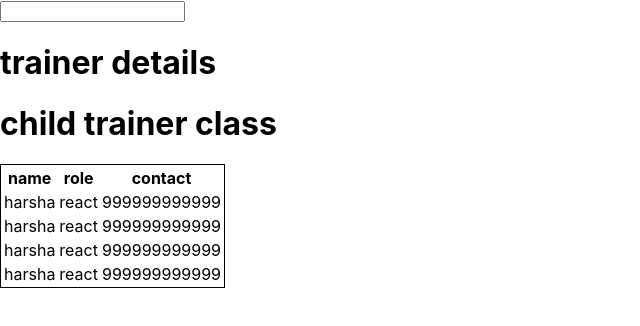
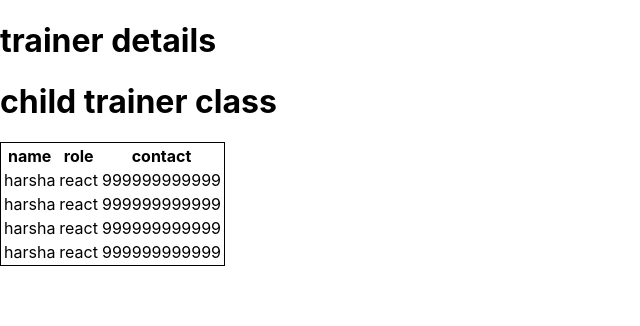
Before and after one commit to Harsha979/Harsha979.github.io, a React (Create React App) app: page /trainer in a window 1280 px wide. Shown: the top 326 px of the page, without its empty margins (0-640 px from the left). Built offline with nearby package versions, Linux system fonts and the light colour scheme.

Commit message:
commented text

```diff
--- a/src/components/classComponent.js
+++ b/src/components/classComponent.js
@@ -24,7 +24,7 @@ class Trainerdetails extends React.Component {
     render(){
         return(
             <div>
-              <input type="text" onChange={(e)=>this.setValue(e)}></input>
+              {/* <input type="text" onChange={(e)=>this.setValue(e)}></input> */}
                 <h1 style={{color:this.state.color}}>{this.state.value}</h1>
                 {this.state.value==="trainer details" ?<ChildTrainerClass />:<div/>}
                 <table style={{border:"1px solid black"}}>
```
